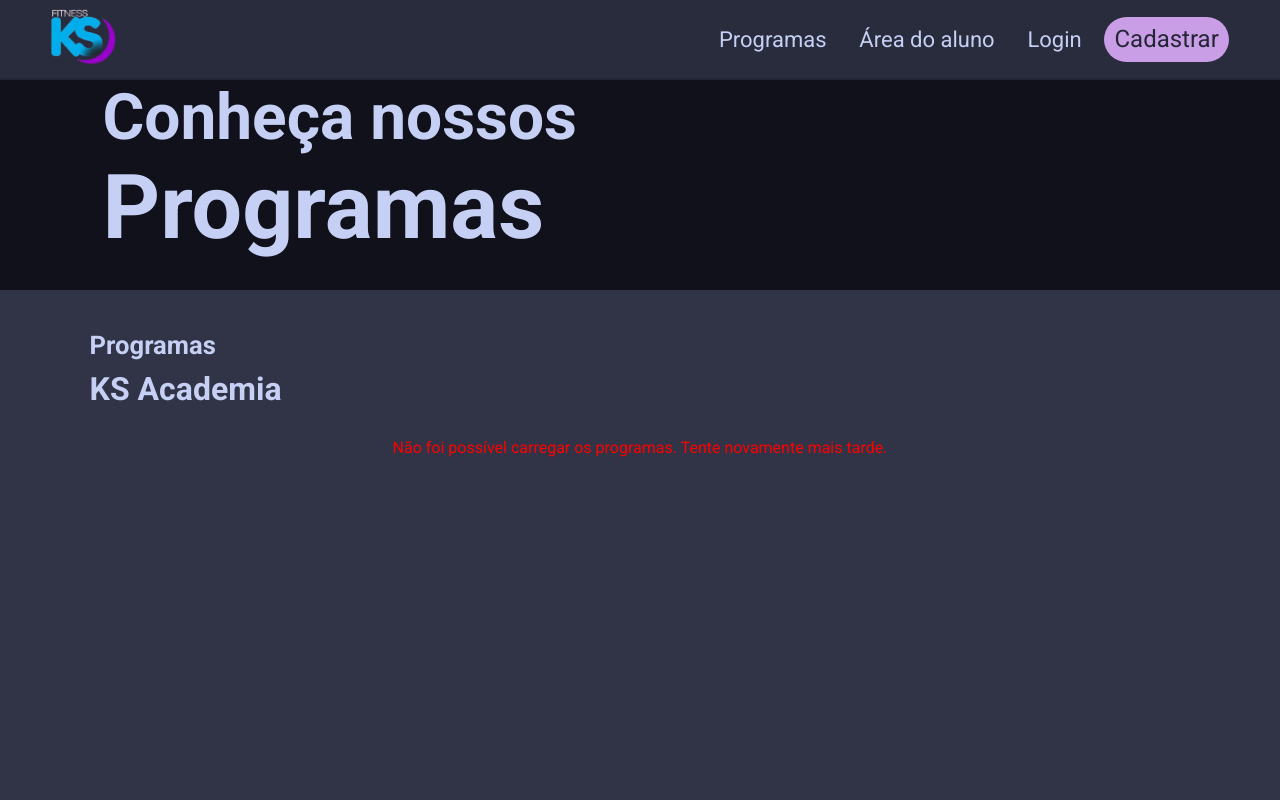
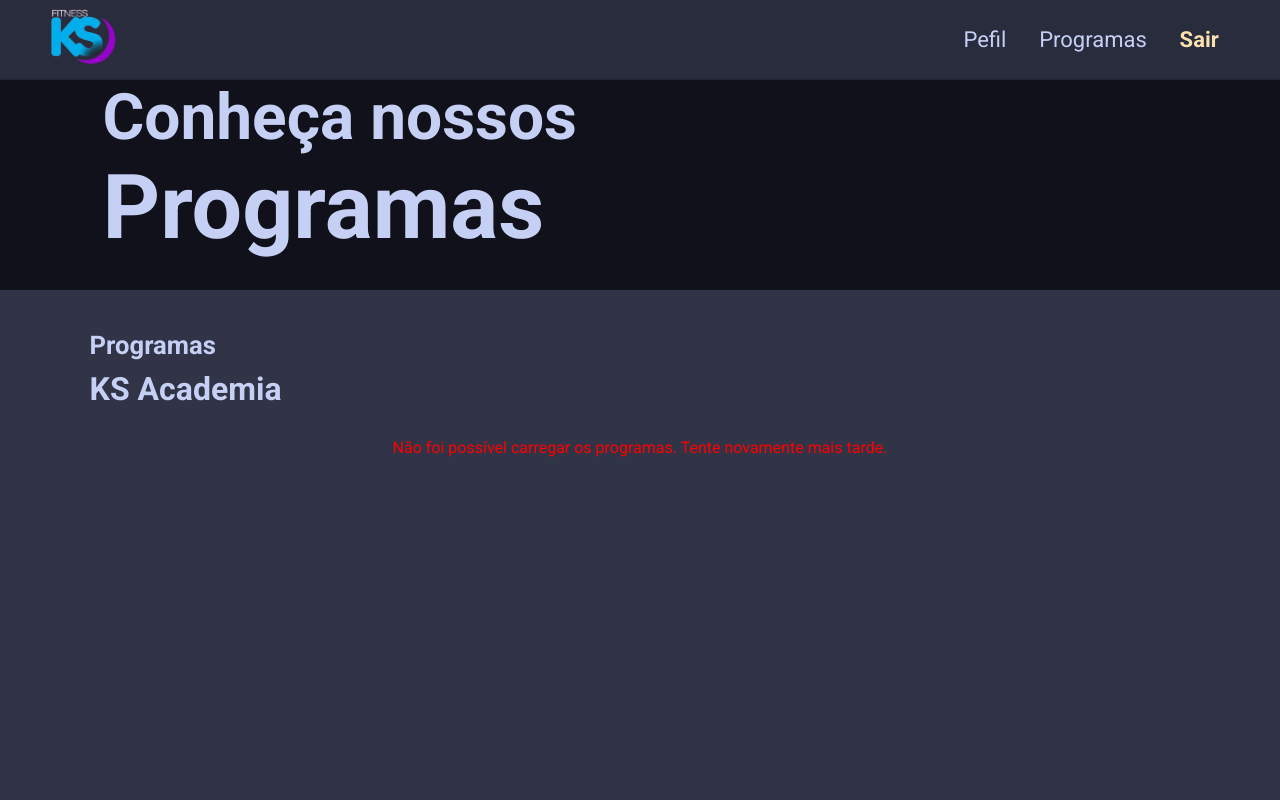
Before and after one commit to rillmind/projeto1-lpw-ads, a website: page public/programs.html in a window 1280 px wide. Shown: the top 800 px of the page. Drawn offline with Linux system fonts and the light colour scheme; no server answers.

Commit message:
Projeto finalizado

```diff
--- a/public/css/programs/main.css
+++ b/public/css/programs/main.css
@@ -78,6 +78,10 @@ main .programas2 {
   row-gap: 30px;
 }
 
+main .programas2 {
+  padding: 50px;
+}
+
 main .programa {
   display: flex;
   flex-direction: column;
@@ -137,13 +141,17 @@ main .programa .textos a {
   color: #c6d0f5;
   background-color: #df8e1d;
 
-  transition: background-color 0.3s, color 0.3s;
+  transition:
+    background-color 0.3s,
+    color 0.3s;
 }
 
 main .programa .textos a:hover {
   background-color: #ce831b;
 
-  transition: background-color 0.3s, color 0.3s;
+  transition:
+    background-color 0.3s,
+    color 0.3s;
 }
 
 /* Responsividade para telas menores */
--- a/public/programs.html
+++ b/public/programs.html
@@ -16,10 +16,14 @@
           <img src="./img/logo1.png" class="logo1" />
         </a>
         <div class="ancoras">
+          <a href="./profile.html">Pefil</a>
           <a href="./programs.html">Programas</a>
-          <a href="./login.html">Área do aluno</a>
-          <a href="./login.html">Login</a>
-          <a href="./register.html" class="cadastrar">Cadastrar</a>
+          <a
+            href="./login.html"
+            id="logout-button-header"
+            style="color: var(--mocha-yellow); font-weight: bold"
+            >Sair</a
+          >
         </div>
       </nav>
     </header>
```
Also changed, not shown: public/css/profile/main.css (+24 -10 lines), 2 other files.
